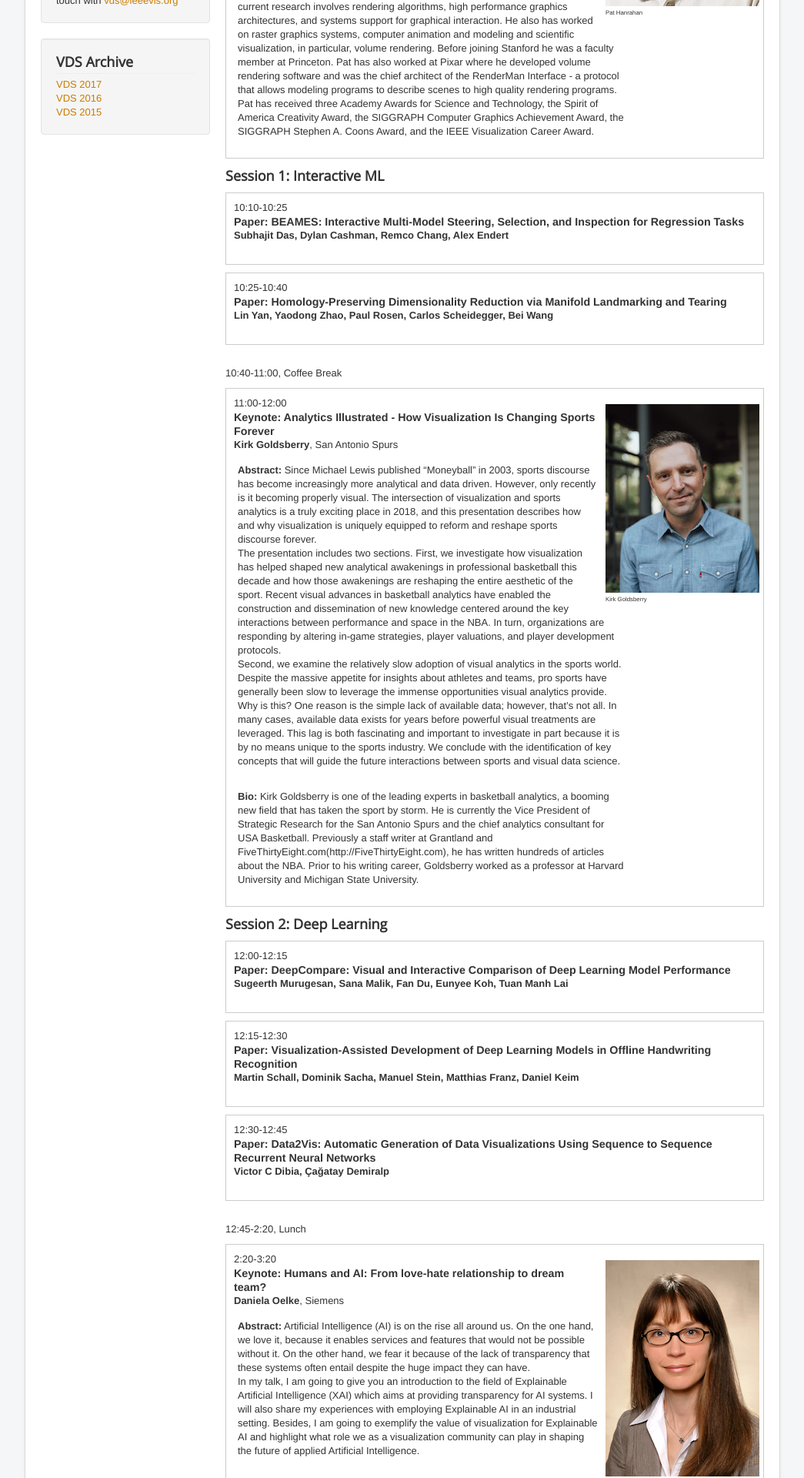
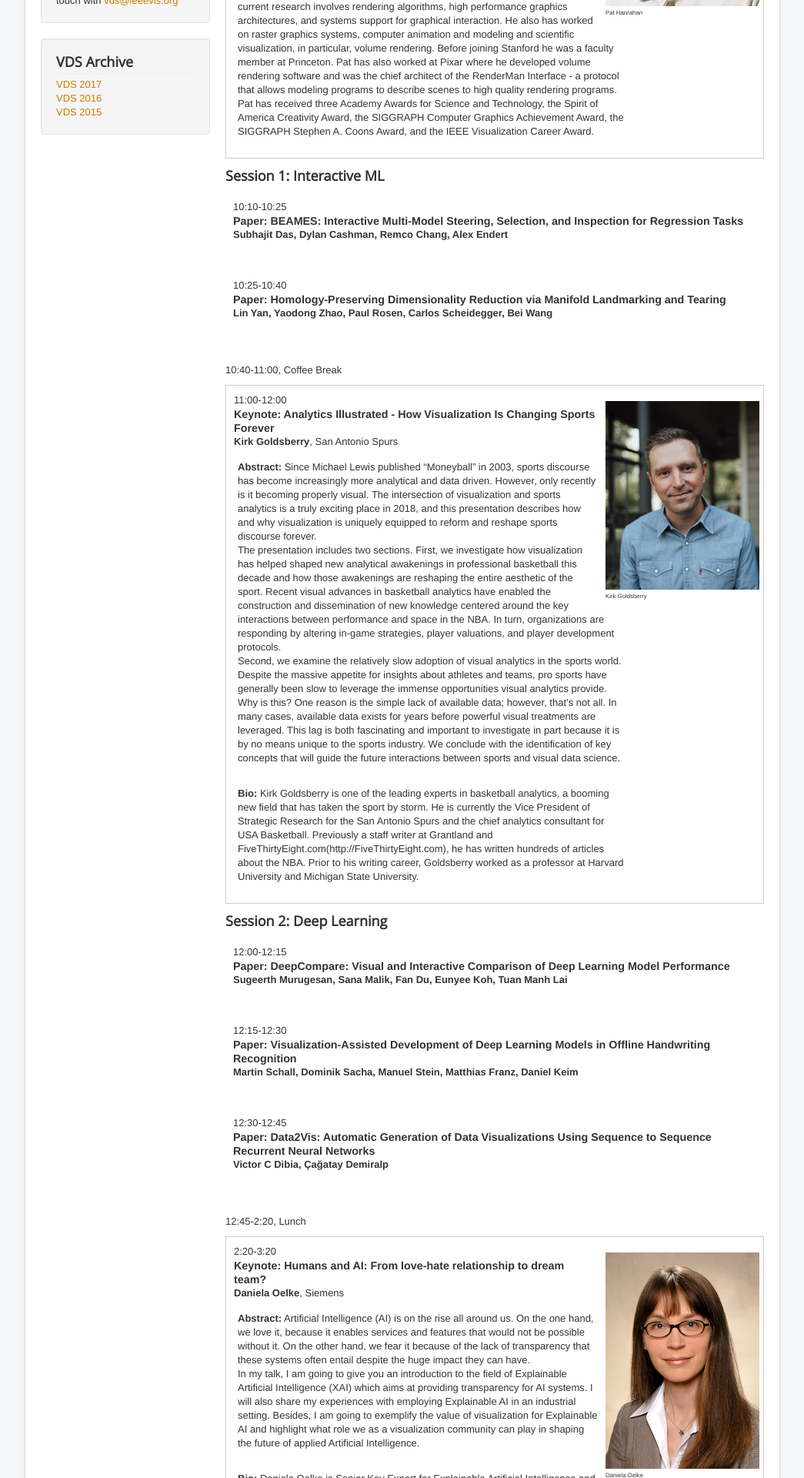
Before and after one commit to visualdatascience/2018, a Jekyll site: the page built from program.md, in a window 1280 px wide. Shown: the part 808-2728 px from the top of the page at 77% size, without its empty margins (117-1162 px from the left). Built offline with Jekyll 4.4.1, drawn with Linux system fonts in a browser that asks for light colours.

Commit message:
test talks

```diff
--- a/_includes/paper.html
+++ b/_includes/paper.html
@@ -1,7 +1,7 @@
 {% for talk in site.data.papers %}
 {% if talk.id == include.key %}
 
-<div class="talk">
+<div class="talk" style="border:0px !important">
 
     <span>{{include.time}}</span>
     <div class="ttitle"><span>{{talk.type }}: </span>{{talk.title}}</div>
```
